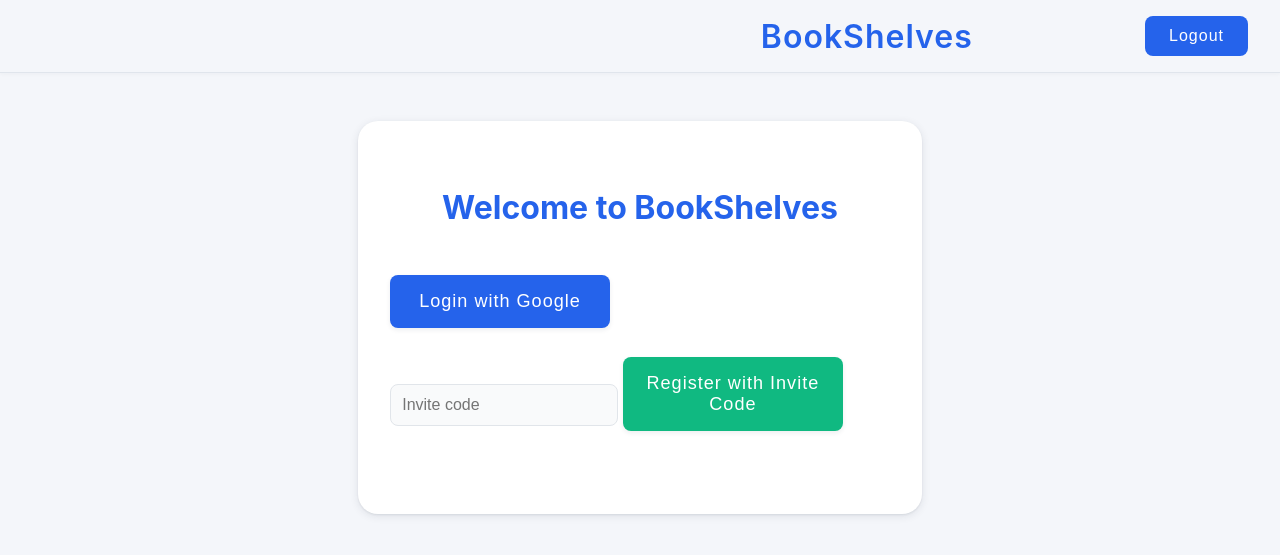
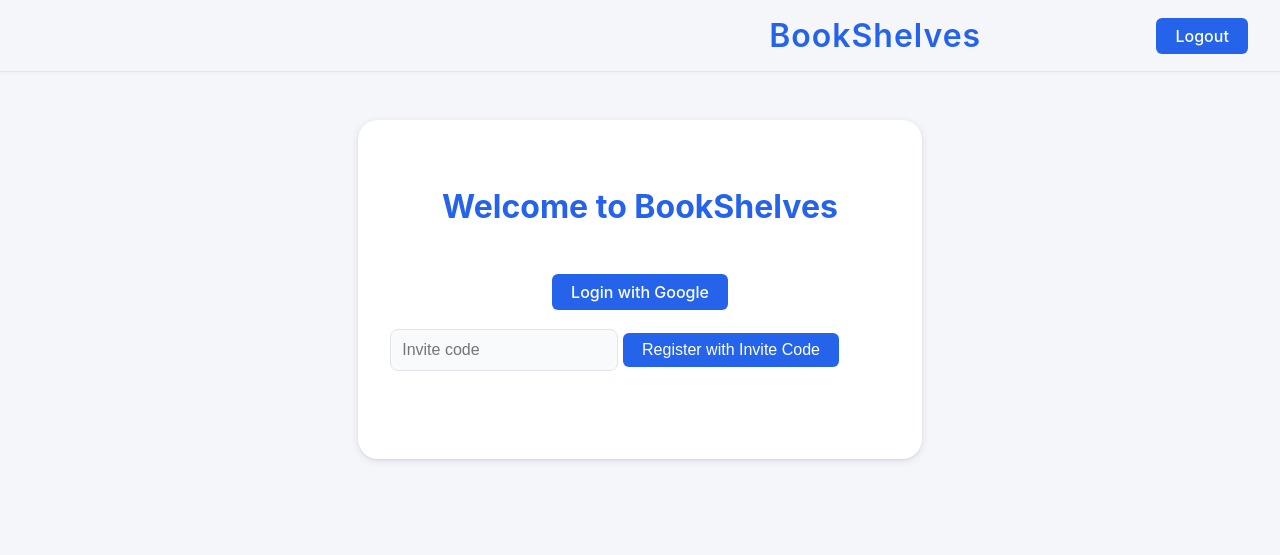
Before and after one commit to Niecke/book_shelves, a Flask app: page / in a window 1280 px wide. Shown: the top 555 px of the page. Run offline with Flask 3, Linux system fonts and the light colour scheme; parts of the project's set-up code (start-up, migrations or seed data) failed here and were passed over.

Commit message:
clean up style

```diff
--- a/app/static/style.css
+++ b/app/static/style.css
@@ -41,21 +41,6 @@ strong {
     color: var(--primary-light);
 }
 
-button, input[type="submit"] {
-    background: var(--primary);
-    color: #fff;
-    padding: 0.7em 1.5em;
-    border: none;
-    border-radius: 8px;
-    font-size: 1rem;
-    transition: background 0.15s;
-    cursor: pointer;
-    letter-spacing: 1px;
-}
-button:hover, input[type="submit"]:hover {
-    background: var(--primary-light);
-}
-
 input[type="text"] {
     width: 100%;
     padding: 0.6em;
@@ -71,12 +56,97 @@ img {
     border-radius: 50%;
     box-shadow: 0 2px 4px rgb(37 99 235 / 10%);
 }
-a {
-    color: var(--primary-light);
+
+
+.btn-link {
+    display: inline-block;
+    padding: 0.5em 1.2em;
+    background: #2563eb;          /* blue */
+    color: #fff;
+    border: none;
+    border-radius: 6px;
+    font-size: 1em;
+    font-weight: 500;
     text-decoration: none;
-    font-weight: 500;
+    cursor: pointer;
+    transition: background 0.16s;
 }
-a:hover {
-    color: var(--primary);
-    text-decoration: underline;
+.btn-link:hover, .btn-link:focus {
+    background: #3b82f6;         /* brighter blue */
+    color: #fff;
+    text-decoration: none;
 }
+
+.btn-link.btn-save {
+    background: #10b981;
+}
+.btn-link.btn-save:hover, .btn-link.btn-save:focus {
+    background: #34d399;
+}
+
+.btn-link.btn-delete {
+    background: #ef4444;      /* red */
+}
+.btn-link.btn-delete:hover, .btn-link.btn-delete:focus {
+    background: #f87171;      /* light red */
+}
+
+.app-bar {
+    display: flex;
+    align-items: center;
+    justify-content: space-between;
+    padding: 1em 2em 1em 2em;
+    background: var(--gray-bg, #f4f6fa);
+    border-bottom: 1px solid #e0e5ec;
+    box-shadow: 0 1px 4px rgba(30,41,59,0.04);
+}
+.app-title {
+    flex: 1;
+    text-align: center;
+    font-size: 2rem;
+    color: var(--primary, #2563eb);
+    letter-spacing: 1px;
+    font-weight: 600;
+}
+.profile-pic-top {
+    width: 48px;
+    height: 48px;
+    border-radius: 50%;
+    object-fit: cover;
+    box-shadow: 0 2px 8px rgba(0,0,0,0.07);
+    border: 2px solid #fff;
+    cursor: pointer;
+    margin-left: auto;
+}
+.container {
+    max-width: 500px;
+    margin: 3em auto;
+}
+.book-list {
+    margin-top: 2.5em;
+    display: flex;
+    flex-direction: column;
+    gap: 1.3em;
+}
+.book-card {
+    background: #fff;
+    box-shadow: 0 1px 7px rgba(30,41,59,0.09), 0 0.5px 2px rgba(30,41,59,0.07);
+    border-radius: 12px;
+    padding: 1.1em 1.4em;
+    text-align: left;
+}
+.book-title {
+    font-weight: 600;
+    font-size: 1.16rem;
+    margin-bottom: 0.1em;
+}
+.book-meta {
+    color: #718096;
+    font-size: 0.97em;
+    margin-bottom: 0.4em;
+}
+.book-desc {
+    font-size: 0.99em;
+    color: #444;
+    margin-top: 0.25em;
+}
--- a/app/templates/books/search.html
+++ b/app/templates/books/search.html
@@ -10,7 +10,7 @@
         <h2>Search for a Book by ISBN</h2>
         <form method="POST" style="margin-bottom:2em;">
             <input type="text" name="isbn" placeholder="Enter ISBN" maxlength="13" required style="padding: 0.7em; border-radius:8px; border:1px solid #ececec; width: 250px;">
-            <button type="submit" style="padding: 0.7em 1.3em; border-radius:8px; border:none; background: var(--primary, #2563eb); color: #fff;">Search</button>
+            <button type="submit" class="btn-link">Search</button>
         </form>
 
         {% with messages = get_flashed_messages(with_categories=true) %}
@@ -45,7 +45,7 @@
                 <input type="hidden" name="isbn" value="{{ book.isbn }}">
                 <input type="hidden" name="description" value="{{ book.description }}">
                 <input type="hidden" name="genre" value="{{ book.genre }}">
-                <button type="submit" style="margin-top:1.2em; padding: 0.7em 1.3em; border-radius:8px; border:none; background: #10b981; color: #fff;">Save Book</button>
+                <button type="submit" class="btn-link btn-save">Save Book</button>
             </form>
         </div>
         {% endif %}
--- a/app/templates/index.html
+++ b/app/templates/index.html
@@ -79,18 +17,12 @@
                      alt="User profile image">
             </a>
             {% endif %}
-            <form action="{{ url_for('auth.logout') }}" method="get" style="display: inline;">
-                <button type="submit" title="Logout">
-                    Logout
-                </button>
-            </form>
+            <a href="{{ url_for('auth.logout') }}" class="btn-link">Logout</a>
         </div>
     </div>
     <div class="container">
         {% if user %}
-        <form action="{{ url_for('book.search') }}" method="get">
-            <button type="submit">Search for book</button>
-        </form>
+        <a href="{{ url_for('book.search') }}" class="btn-link">Search for book</a>
             {% with messages = get_flashed_messages(with_categories=true) %}
             {% if messages %}
                 <ul style="color:#f59e42; margin-bottom:1em;">
@@ -116,16 +48,7 @@
                             <div class="book-desc">{{ book.description }}</div>
                         {% endif %}
                         <form action="{{ url_for('book.delete_book', book_id=book.id) }}" method="post" style="margin-top:0.6em;">
-                            <button type="submit" style="
-                                background: #ef4444;
-                                color: #fff;
-                                border: none;
-                                border-radius: 6px;
-                                padding: 0.4em 1.05em;
-                                font-size: 0.98em;
-                                cursor: pointer;
-                                transition: background 0.12s;
-                            ">Delete</button>
+                            <button type="submit" class="btn-link btn-delete">Delete</button>
                         </form>
                     </div>
 
@@ -137,36 +60,11 @@
         {% else %}
         <h2>Welcome to BookShelves</h2>
         <div style="margin: 2.5em 0; display: flex; flex-direction: column; align-items: center; gap: 1.2em;">
-            <form action="{{ url_for('auth.login') }}" method="get" style="width: 100%;">
-                <button type="submit" style="
-                    width: 220px;
-                    padding: 0.9em;
-                    border-radius: 8px;
-                    background: var(--primary, #2563eb);
-                    color: #fff;
-                    font-size: 1.13em;
-                    border: none;
-                    cursor: pointer;
-                    box-shadow: 0 2px 5px rgba(30,41,59,0.08);
-                    margin-bottom: 0.5em;
-                    transition: background 0.14s;
-                ">Login with Google</button>
-            </form>
+            <a href="{{ url_for('auth.login') }}" class="btn-link">Login with Google</a>
             <form action="{{ url_for('registration.register') }}" method="get" style="width: 100%;">
                 <input type="text" placeholder="Invite code" name="invite_code" required maxlength="16"
                        style="margin-bottom:0.5em; width: 204px; padding: 0.7em; border-radius: 8px; border: 1px solid #e1e5ea; font-size: 1em;">
-                <button type="submit" style="
-                    width: 220px;
-                    padding: 0.9em;
-                    border-radius: 8px;
-                    background: #10b981;
-                    color: #fff;
-                    font-size: 1.13em;
-                    border: none;
-                    cursor: pointer;
-                    box-shadow: 0 2px 5px rgba(30,41,59,0.08);
-                    transition: background 0.14s;
-                ">Register with Invite Code</button>
+                <button type="submit" class="btn-link">Register with Invite Code</button>
             </form>
         </div>
         {% endif %}
```
Also changed, not shown: other parts of app/templates/index.html (+0 -62 lines), app/templates/profile.html (+2 -9 lines).
